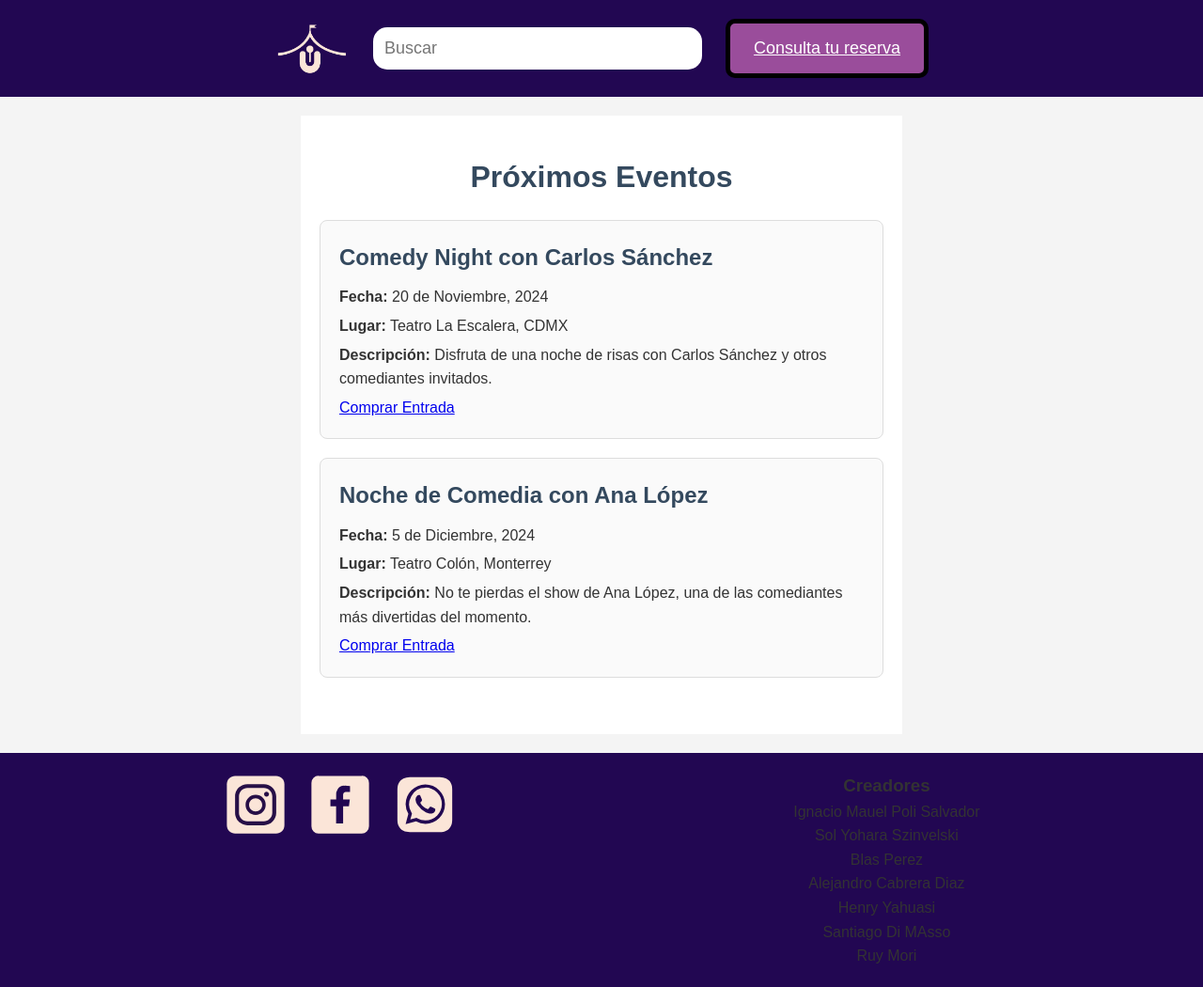
After one commit to IPoli15/15-universe, a Flask app: page /stand-up in a window 1280 px wide. The commit adds this page. Shown: the whole page at 94% size. Run offline with Flask 3, Linux system fonts and the light colour scheme.

Commit message:
agrego categoría stand-up

```diff
--- a/FRONT/app.py
+++ b/FRONT/app.py
@@ -42,6 +42,10 @@ def Pago():
 def Futbol():
     return render_template('futbol.html')
 
+@app.route('/stand-up')
+def Stand_up():
+    return render_template('stand_up.html')
+
 @app.route('/tu-reserva')
 def Tu_reserva():
     nombre="Juan Perez"
--- /dev/null
+++ b/FRONT/static/css/stand_up.css
@@ -0,0 +1,64 @@
+* {
+    margin: 0;
+    padding: 0;
+    box-sizing: border-box;
+}
+
+body {
+    font-family: Arial, sans-serif;
+    color: #333;
+    background-color: #f4f4f4;
+    line-height: 1.6;
+}
+
+
+.event-section {
+    padding: 40px 20px;
+    background-color: #fff;
+}
+
+.event-section h2 {
+    text-align: center;
+    font-size: 2rem;
+    color: #34495e;
+    margin-bottom: 20px;
+}
+
+.event {
+    border: 1px solid #ddd;
+    padding: 20px;
+    margin: 20px auto;
+    max-width: 600px;
+    border-radius: 8px;
+    background-color: #fafafa;
+    transition: box-shadow 0.3s ease;
+}
+
+.event:hover {
+    box-shadow: 0px 4px 8px rgba(0, 0, 0, 0.1);
+}
+
+.event h3 {
+    font-size: 1.5rem;
+    color: #34495e;
+    margin-bottom: 10px;
+}
+
+.event p {
+    margin: 5px 0;
+}
+
+.button {
+    display: inline-block;
+    padding: 10px 20px;
+    margin-top: 15px;
+    color: #fff;
+    background-color: #e74c3c;
+    text-decoration: none;
+    border-radius: 4px;
+    transition: background-color 0.3s ease;
+}
+
+.button:hover {
+    background-color: #c0392b;
+}
--- a/FRONT/templates/index.html
+++ b/FRONT/templates/index.html
@@ -9,7 +9,7 @@
     <a href="{{url_for('index')}}" class="categoria"><img src="{{ url_for('static', filename='img/cat_teatro.png') }}" alt="Teatro" class="cat_logo"><h3>Teatro</h3></a>
     <a href="{{url_for('cultura_jp')}}" class="categoria"><img src="{{ url_for('static', filename='img/jp.png') }}" alt="JP" class="cat_logo"><h3>Cultura japonesa</h3></a>
     <a href="{{url_for('index')}}" class="categoria"><img src="{{ url_for('static', filename='img/cat_esport.png') }}" alt="Logo" class="cat_logo"><h3>E-sports</h3></a>
-    <a href="{{url_for('index')}}" class="categoria"><img src="{{ url_for('static', filename='img/logo1.png') }}" alt="Logo" class="cat_logo"><h3>placeholder</h3></a>
+    <a href="{{url_for('Stand_up')}}" class="categoria"><img src="{{ url_for('static', filename='img/stand_up_icon.png') }}" alt="Logo" class="cat_logo"><h3>Stand-Up</h3></a>
    </div>
 
 
--- /dev/null
+++ b/FRONT/templates/stand_up.html
@@ -0,0 +1,29 @@
+{% extends "base.html" %}
+
+{% block content %}
+
+<link rel="stylesheet" href="{{ url_for('static', filename='/css/stand_up.css') }}">
+
+<section id="proximos-eventos" class="event-section">
+    <h2>Próximos Eventos</h2>
+
+    <article class="event">
+        <h3>Comedy Night con Carlos Sánchez</h3>
+        <p><strong>Fecha:</strong> 20 de Noviembre, 2024</p>
+        <p><strong>Lugar:</strong> Teatro La Escalera, CDMX</p>
+        <p><strong>Descripción:</strong> Disfruta de una noche de risas con Carlos Sánchez y otros comediantes invitados.</p>
+        <a id="enlace" href="{{url_for('Pago')}}">Comprar Entrada</a>
+    </article>
+
+    <article class="event">
+        <h3>Noche de Comedia con Ana López</h3>
+        <p><strong>Fecha:</strong> 5 de Diciembre, 2024</p>
+        <p><strong>Lugar:</strong> Teatro Colón, Monterrey</p>
+        <p><strong>Descripción:</strong> No te pierdas el show de Ana López, una de las comediantes más divertidas del momento.</p>
+        <a id="enlace" href="{{url_for('Pago')}}">Comprar Entrada</a>
+    </article>
+
+</section>
+
+
+{% endblock %}
```
Also changed, not shown: FRONT/static/img/stand_up_icon.png (added).
